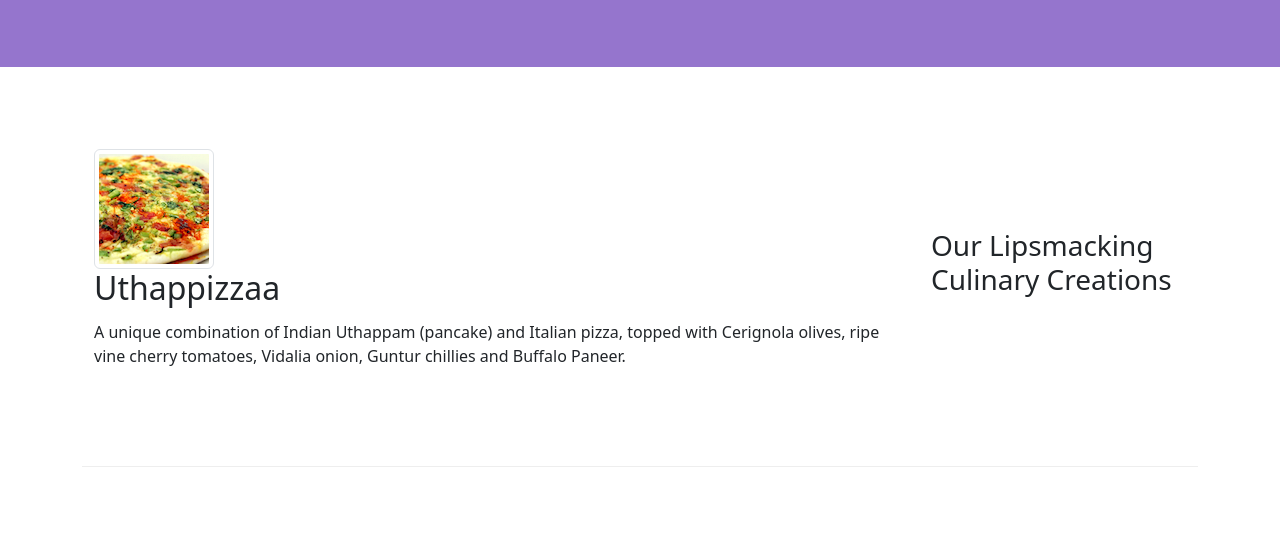
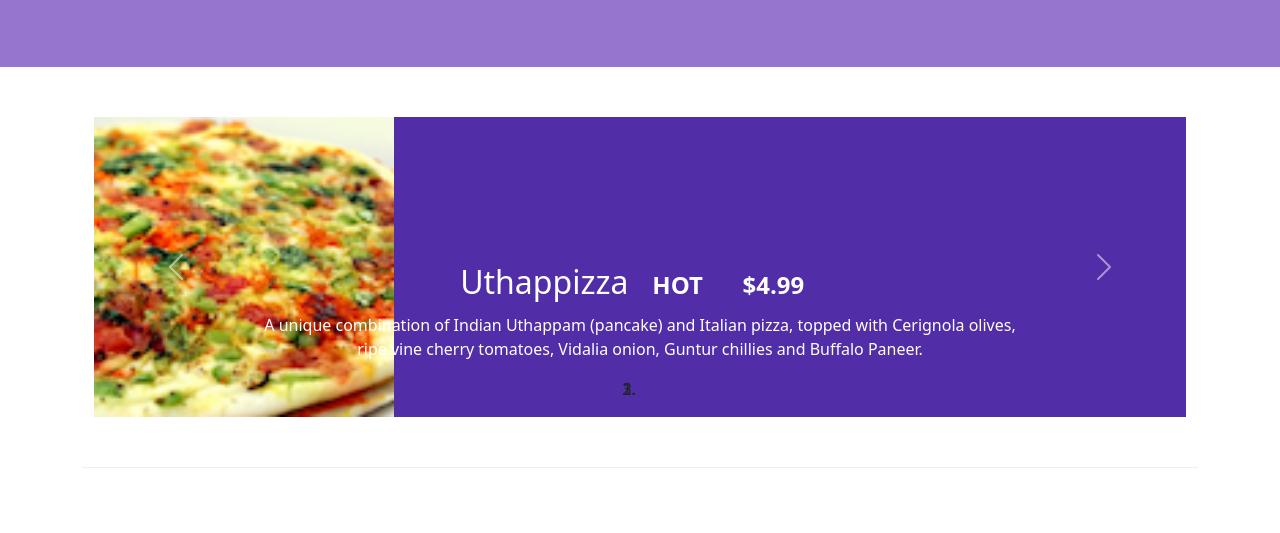
Before and after one commit to Nazeer1991/courseraBootstrap, a plain HTML site: page index.html in a window 1280 px wide. Shown: the part 267-800 px from the top of the page. Drawn offline with nearby package versions, Linux system fonts and the light colour scheme.

Commit message:
added carousel

```diff
--- a/CSS/styles.css
+++ b/CSS/styles.css
@@ -48,3 +48,18 @@
     border-bottom: 1px solid #ddd;
     padding: 10px;
 }
+
+.carousel {
+    background:#512DA8;
+}
+
+.carousel-item {
+  height: 300px;
+}
+
+.carousel-item img {
+    position: absolute;
+    top: 0;
+    left: 0;
+    min-height: 300px;
+}
--- a/index.html
+++ b/index.html
@@ -98,6 +98,46 @@
     </header>
 
     <div class="container">
+        <div class="row row-content">
+            <div class="col">
+                <div id="mycarousel" class="carousel slide" data-ride="carousel">
+                    <div class="carousel-inner" role="listbox">
+                        <div class="carousel-item active">
+                            <img src="img/uthappizza.png" alt="uthappizza" class="d-block img-fluid">
+                            <div class="carousel-caption d-none d-md-block">
+                                <h2>Uthappizza <span class="badge badge-danger">HOT</span> <span class="badge badge-pill badge-default">$4.99</span></h2>
+                                <p>A unique combination of Indian Uthappam (pancake) and Italian pizza, topped with Cerignola olives, ripe vine cherry tomatoes, Vidalia onion, Guntur chillies and Buffalo Paneer.</p>
+                            </div>
+                        </div>
+                        <div class="carousel-item">
+                            <img src="img/buffet.png" alt="buffet" class="d-block img-fluid">
+                            <div class="carousel-caption d-none d-md-block">
+                                <h2>Weekend Grand Buffet <span class="badge badge-danger">NEW</span> </h2>
+                                <p>Featuring mouthwatering combinations with a choice of five different salads, six enticing appetizers, six main entrees and five choicest desserts. Free flowing bubbly and soft drinks. All for just $19.99 per person </p>
+                            </div>
+                        </div>
+                        <div class="carousel-item">
+                            <img src="img/alberto.png" alt="alberto" class="d-block img-fluid">
+                            <div class="carousel-caption d-none d-md-block">
+                                <h4>Executive Chef</h4>
+                                <p>Award winning three-star Michelin chef with wide International experience having worked closely with whos-who in the culinary world, he specializes in creating mouthwatering Indo-Italian fusion experiences. </p>
+                            </div>
+                        </div>
+                    </div>
+                    <ol class="carousel-indicators">
+                        <li data-target="#mycarousel" data-slide-to="0" class="active"></li>
+                        <li data-target="#mycarousel" data-slide-to="1"></li>
+                        <li data-target="#mycarousel" data-slide-to="2"></li>
+                    </ol>
+                    <a class="carousel-control-prev" href="#mycarousel" role="button" data-slide="prev">
+                        <span class="carousel-control-prev-icon"></span>
+                    </a>
+                    <a class="carousel-control-next" href="#mycarousel" role="button" data-slide="next">
+                        <span class="carousel-control-next-icon"></span>
+                    </a>
+                </div>
+            </div>
+        </div>
         <div class="row row-content align-items-center">
             <div class="col-12 col-sm-4 order-sm-last col-md-3">
                 <h3>Our Lipsmacking Culinary Creations</h3>
```
